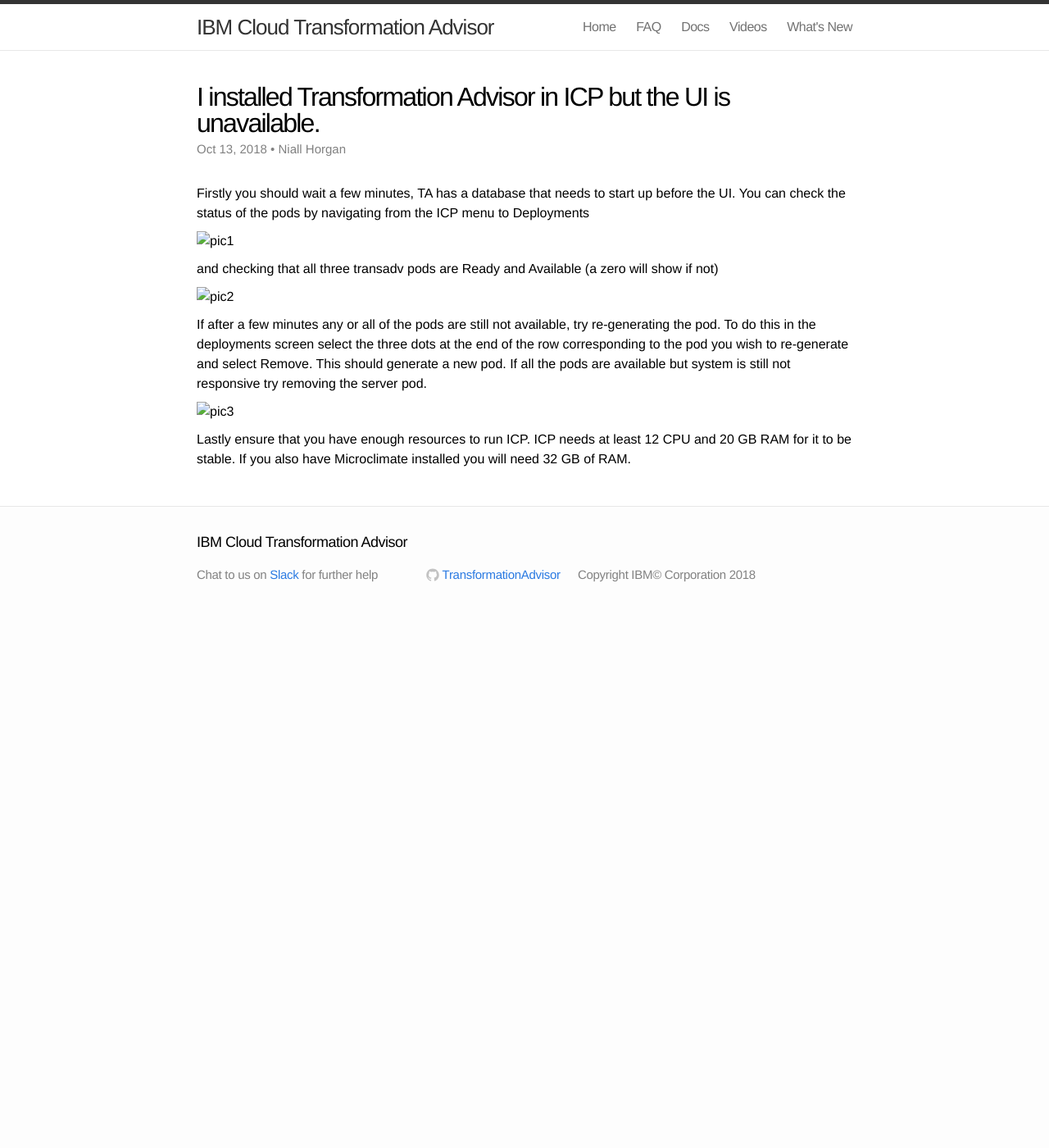
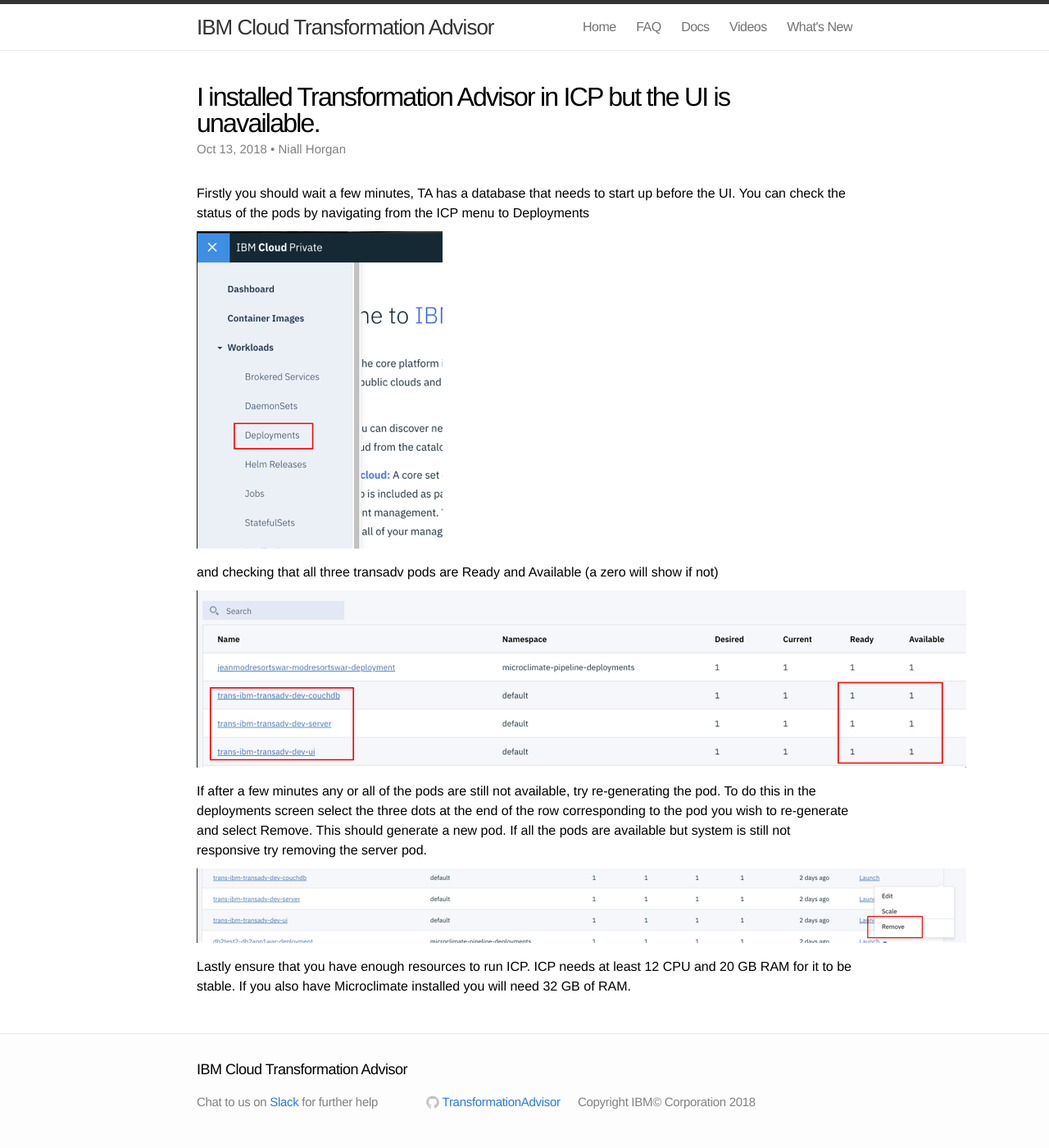
Before and after one commit to TransformationAdvisor/TA.github.io, a Jekyll site: the page built from _posts/2018-10-13-no-ui.md, in a window 1280 px wide. Shown: the whole page at 82% size. Built offline with Jekyll 4.4.1, drawn with Linux system fonts in a browser that asks for light colours; before the commit the page ends 900 px from its top, so only the background shows below that.

Commit message:
Update 2018-10-13-no-ui.md

```diff
--- a/_posts/2018-10-13-no-ui.md
+++ b/_posts/2018-10-13-no-ui.md
@@ -7,14 +7,14 @@
 
 Firstly you should wait a few minutes, TA has a database that needs to start up before the UI. You can check the status of the pods by navigating from the ICP menu to Deployments
 
-![pic1](/assests/depmenu.png)
+![pic1](./depmenu.png)
 
 and checking that all three transadv pods are Ready and Available (a zero will show if not)
 
-![pic2](/assests/deps.png)
+![pic2](./deps.png)
 
 If after a few minutes any or all of the pods are still not available, try re-generating the pod. To do this in the deployments screen select the three dots at the end of the row corresponding to the pod you wish to re-generate and select Remove. This should generate a new pod. If all the pods are available but system is still not responsive try removing the server pod.
 
-![pic3](/assests/deps2.png)
+![pic3](./deps2.png)
 
 Lastly ensure that you have enough resources to run ICP. ICP needs at least 12 CPU and 20 GB RAM for it to be stable. If you also have Microclimate installed you will need 32 GB of RAM.
```
